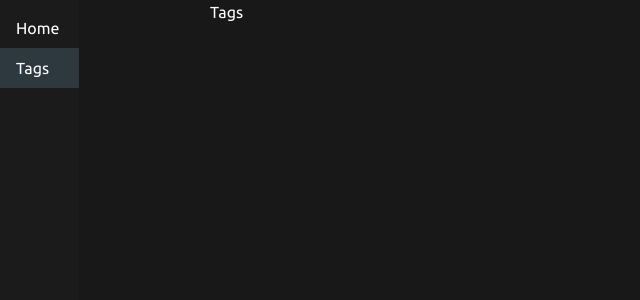
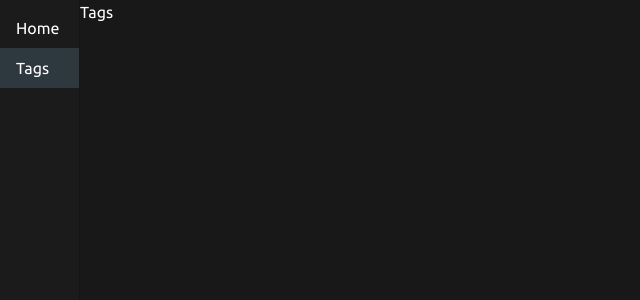
Before and after one commit to vincechang/example1, a React (Create React App) app: page /tags in a window 1280 px wide. Shown: the top 300 px of the page, without its empty margins (0-640 px from the left). Built offline with nearby package versions, Linux system fonts and the light colour scheme.

Commit message:
Adjust layout and use shorthand property instead

```diff
--- a/src/pages/HomePage/index.js
+++ b/src/pages/HomePage/index.js
@@ -20,14 +20,14 @@ function HomePage() {
       >
         <Toolbar />
       </AppBar>
-      <Box component="main" sx={{ flexGrow: 1 }}>
+      <Box component="main" sx={{ flexGrow: 1, p: { xs: '0px 20px', sm: '0px 130px' } }}>
         <Toolbar sx={{ display: { sm: 'none' } }} />
-        <Typography variant="h5" sx={{ margin: { xs: '0 0 16px', sm: '54px 0 20px' } }}>Search</Typography>
+        <Typography variant="h5" sx={{ m: { xs: '0 0 16px', sm: '54px 0 20px' } }}>Search</Typography>
         <TextField placeholder="Keyword" variant="outlined" fullWidth />
         <Divider sx={{ display: { xs: 'none', sm: 'block' } }} />
-        <Typography variant="h5" sx={{ margin: { xs: '28px 0 16px', sm: '0 0 20px' } }}># Of Results Per Page</Typography>
+        <Typography variant="h5" sx={{ m: { xs: '28px 0 16px', sm: '0 0 20px' } }}># Of Results Per Page</Typography>
         <Typography>
-          <Typography variant="h3" sx={{ fontWeight: 700, marginRight: '10px' }} component="span">{sliderRef.current?.getNum(value, width)}</Typography>
+          <Typography variant="h3" sx={{ fontWeight: 700, mr: '10px' }} component="span">{sliderRef.current?.getNum(value, width)}</Typography>
           results
         </Typography>
         <Slider
@@ -37,11 +37,11 @@ function HomePage() {
           setWidth={setWidth}
           ref={sliderRef}
         />
-        <Divider sx={{ marginTop: { xs: '218px', sm: '30px' } }} />
+        <Divider sx={{ mt: { xs: '218px', sm: '30px' } }} />
         <Button
           sx={{
             width: { xs: '100%', sm: 343 },
-            marginTop: { xs: '80px', sm: '335px' },
+            mt: { xs: '80px', sm: '335px' },
           }}
         >
           search
--- a/src/pages/NavLayout/index.js
+++ b/src/pages/NavLayout/index.js
@@ -6,7 +6,7 @@ const drawerWidth = 80;
 
 function NavLayout() {
   return (
-    <Box sx={{ display: 'flex' }}>
+    <Box display="flex">
       <Box
         component="nav"
         sx={{
@@ -17,13 +17,11 @@ function NavLayout() {
         <NavBar width={drawerWidth} />
       </Box>
       <Box
+        display="flex"
         sx={{
           flexGrow: 1,
-          p: 3,
           width: { sm: `calc(100% - ${drawerWidth}px)` },
           height: '100vh',
-          display: 'flex',
-          padding: { xs: '0px 20px', sm: '0px 130px' },
         }}
       >
         <Outlet />
```
